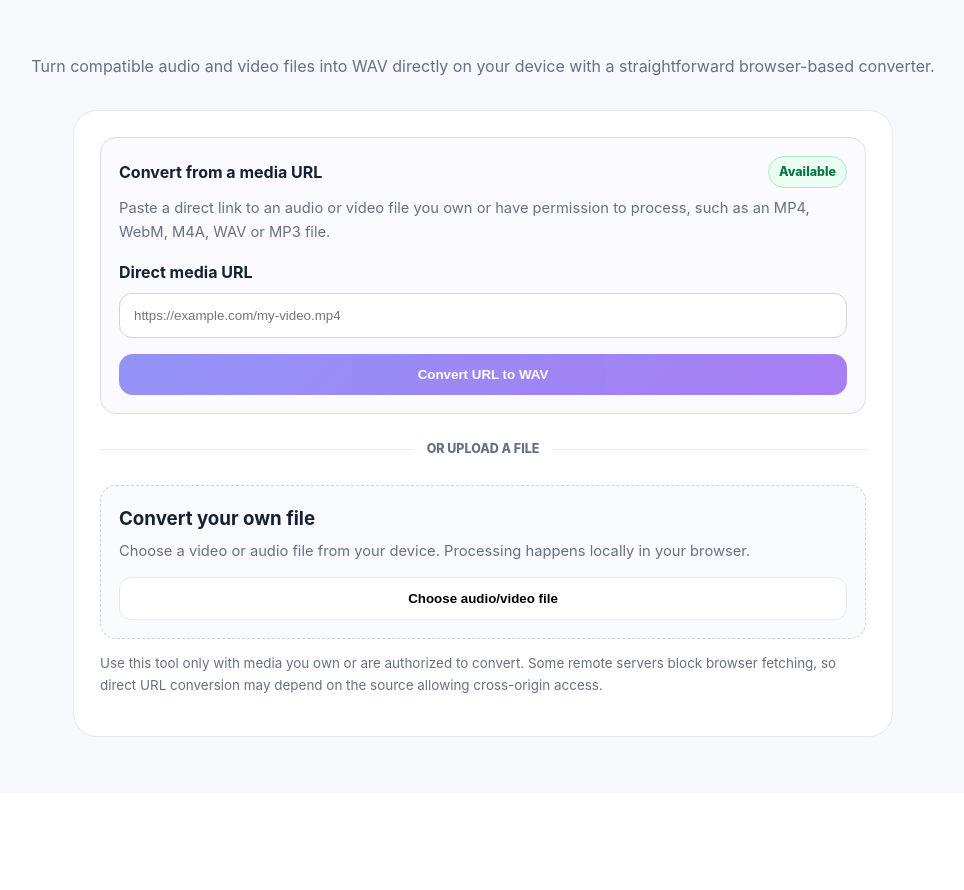
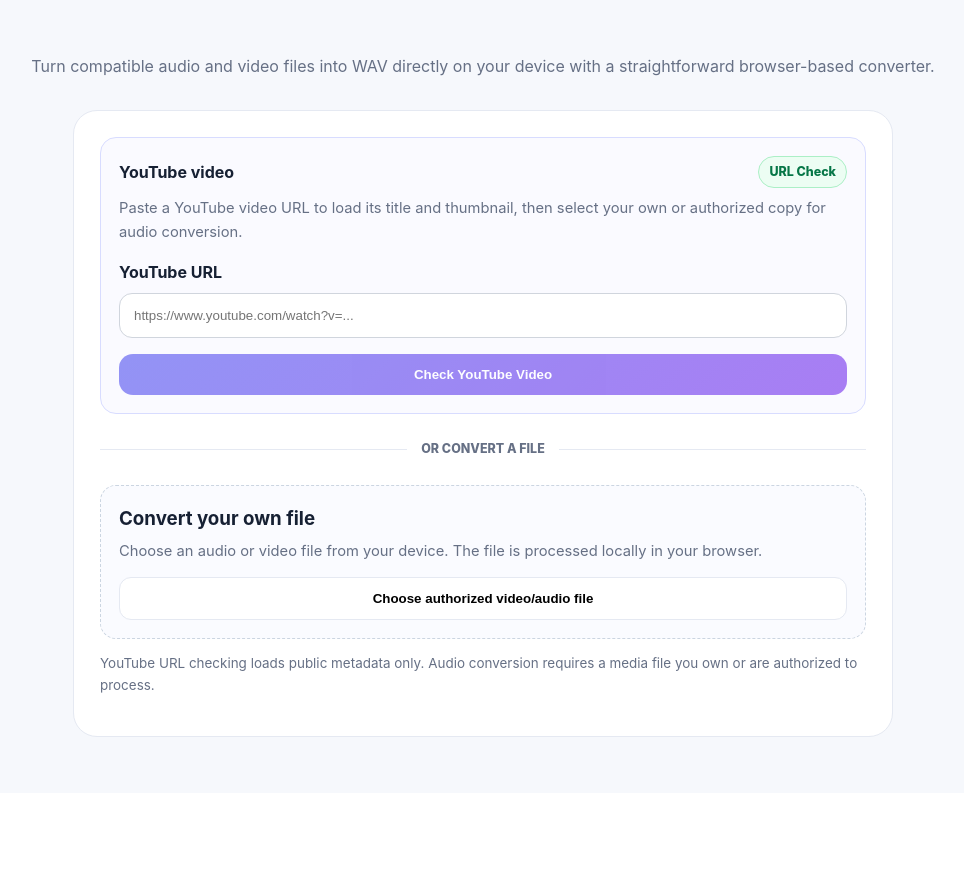
Before and after one commit to alihaiderasrw/audiosnap-youtube-mp3-site, a Next.js app: page /youtube-to-wav in a window 1280 px wide. Shown: the part 320-1210 px from the top of the page, without its empty margins (157-1121 px from the left). Built offline with nearby package versions, Linux system fonts and the light colour scheme; no server answers.

Commit message:
Add YouTube preview and authorized file conversion flow

```diff
--- a/components/Converter.tsx
+++ b/components/Converter.tsx
@@ -2,105 +2,22 @@
 import {useRef,useState} from "react";
 import type {FFmpeg as FFmpegType} from "@ffmpeg/ffmpeg";
 
+type Preview={title:string;author:string;thumbnail:string;url:string};
 const MAX_FILE_SIZE=200*1024*1024;
-const MEDIA_EXT=/\.(mp4|webm|mov|m4v|mp3|m4a|aac|wav|ogg|oga|flac)(?:$|[?#])/i;
 
 export default function Converter({format="mp3"}:{format?:"mp3"|"wav"}){
- const[quality,setQuality]=useState("192");
- const[message,setMessage]=useState("");
- const[loading,setLoading]=useState(false);
- const[file,setFile]=useState<File|null>(null);
- const[url,setUrl]=useState("");
- const[progress,setProgress]=useState(0);
- const[downloadUrl,setDownloadUrl]=useState("");
- const[downloadName,setDownloadName]=useState("audiosnap-audio");
- const fileRef=useRef<HTMLInputElement>(null);
- const ffmpegRef=useRef<FFmpegType|null>(null);
-
+ const[quality,setQuality]=useState("192");const[message,setMessage]=useState("");const[loading,setLoading]=useState(false);const[file,setFile]=useState<File|null>(null);const[url,setUrl]=useState("");const[preview,setPreview]=useState<Preview|null>(null);const[progress,setProgress]=useState(0);const[downloadUrl,setDownloadUrl]=useState("");const[downloadName,setDownloadName]=useState("audiosnap-audio");
+ const fileRef=useRef<HTMLInputElement>(null);const ffmpegRef=useRef<FFmpegType|null>(null);
  function clearDownload(){if(downloadUrl)URL.revokeObjectURL(downloadUrl);setDownloadUrl("")}
-
- async function getFFmpeg(){
-  const [{FFmpeg},{toBlobURL}]=await Promise.all([import("@ffmpeg/ffmpeg"),import("@ffmpeg/util")]);
-  let ffmpeg=ffmpegRef.current;
-  if(!ffmpeg){
-   ffmpeg=new FFmpeg();
-   ffmpeg.on("progress",({progress})=>setProgress(Math.max(0,Math.min(100,Math.round(progress*100)))));
-   const base="https://cdn.jsdelivr.net/npm/@ffmpeg/core@0.12.10/dist/umd";
-   await ffmpeg.load({coreURL:await toBlobURL(`${base}/ffmpeg-core.js`,"text/javascript"),wasmURL:await toBlobURL(`${base}/ffmpeg-core.wasm`,"application/wasm")});
-   ffmpegRef.current=ffmpeg;
-  }
-  return ffmpeg;
- }
-
- async function convertSource(source:File,name:string){
-  setLoading(true);setProgress(0);clearDownload();
-  try{
-   if(source.size>MAX_FILE_SIZE)throw new Error("File is too large. Please use a file under 200 MB.");
-   setMessage("Loading secure browser converter…");
-   const [{fetchFile},ffmpeg]=await Promise.all([import("@ffmpeg/util"),getFFmpeg()]);
-   setMessage("Converting on your device…");
-   const ext=source.name.split(".").pop()?.replace(/[^a-zA-Z0-9]/g,"")||"media";
-   const input=`input.${ext}`;
-   const output=format==="wav"?"audiosnap-output.wav":"audiosnap-output.mp3";
-   await ffmpeg.writeFile(input,await fetchFile(source));
-   const args=format==="wav"?["-i",input,"-vn","-c:a","pcm_s16le",output]:["-i",input,"-vn","-c:a","libmp3lame","-b:a",`${quality}k`,output];
-   await ffmpeg.exec(args);
-   const data=await ffmpeg.readFile(output);
-   const bytes=data instanceof Uint8Array?data:new TextEncoder().encode(data);
-   const blob=new Blob([bytes as BlobPart],{type:format==="wav"?"audio/wav":"audio/mpeg"});
-   setDownloadUrl(URL.createObjectURL(blob));
-   setDownloadName(name.replace(/\.[^.]+$/,"").replace(/[^a-zA-Z0-9-_ ]/g,"").trim()||"audiosnap-audio");
-   setProgress(100);setMessage("Conversion complete. Your download is ready.");
-   await ffmpeg.deleteFile(input);await ffmpeg.deleteFile(output);
-  }catch(e:any){console.error(e);setMessage(e?.message||"Conversion could not be completed. Try another supported media file.")}
-  finally{setLoading(false)}
- }
-
- async function convertLocal(){if(!file){fileRef.current?.click();return}await convertSource(file,file.name)}
-
- async function convertUrl(e:React.FormEvent){
-  e.preventDefault();setMessage("");setProgress(0);clearDownload();
-  let parsed:URL;
-  try{parsed=new URL(url)}catch{setMessage("Please enter a valid direct media URL starting with http:// or https://.");return}
-  if(!["http:","https:"].includes(parsed.protocol)){setMessage("Only http:// and https:// media URLs are supported.");return}
-  setLoading(true);
-  try{
-   setMessage("Fetching media from the URL…");
-   const r=await fetch(parsed.toString(),{method:"GET",mode:"cors",credentials:"omit",redirect:"follow"});
-   if(!r.ok)throw new Error(`The media server returned HTTP ${r.status}.`);
-   const type=(r.headers.get("content-type")||"").toLowerCase();
-   if(!type.startsWith("audio/")&&!type.startsWith("video/")&&!MEDIA_EXT.test(parsed.pathname))throw new Error("This URL does not appear to point directly to an audio or video file.");
-   const len=Number(r.headers.get("content-length")||0);
-   if(len>MAX_FILE_SIZE)throw new Error("The remote file is larger than 200 MB.");
-   const blob=await r.blob();
-   if(blob.size>MAX_FILE_SIZE)throw new Error("The remote file is larger than 200 MB.");
-   const pathName=decodeURIComponent(parsed.pathname.split("/").pop()||"remote-media");
-   const ext=(pathName.match(/\.([a-zA-Z0-9]{2,5})$/)?.[1]||type.split("/")[1]?.split(";")[0]||"media").replace(/[^a-zA-Z0-9]/g,"");
-   const remoteFile=new File([blob],pathName.includes(".")?pathName:`remote-media.${ext}`,{type:type||blob.type});
-   setLoading(false);
-   await convertSource(remoteFile,remoteFile.name);
-  }catch(e:any){
-   console.error(e);
-   setLoading(false);
-   const corsHint=e instanceof TypeError?" The source may block browser access (CORS). Try another direct media URL or upload the file below.":"";
-   setMessage((e?.message||"Could not fetch this media URL.")+corsHint);
-  }
- }
-
+ async function getFFmpeg(){const[{FFmpeg},{toBlobURL}]=await Promise.all([import("@ffmpeg/ffmpeg"),import("@ffmpeg/util")]);let ffmpeg=ffmpegRef.current;if(!ffmpeg){ffmpeg=new FFmpeg();ffmpeg.on("progress",({progress})=>setProgress(Math.max(0,Math.min(100,Math.round(progress*100)))));const base="https://cdn.jsdelivr.net/npm/@ffmpeg/core@0.12.10/dist/umd";await ffmpeg.load({coreURL:await toBlobURL(`${base}/ffmpeg-core.js`,"text/javascript"),wasmURL:await toBlobURL(`${base}/ffmpeg-core.wasm`,"application/wasm")});ffmpegRef.current=ffmpeg}return ffmpeg}
+ async function convertSource(source:File,name:string){setLoading(true);setProgress(0);clearDownload();try{if(source.size>MAX_FILE_SIZE)throw new Error("File is too large. Please use a file under 200 MB.");setMessage("Loading secure browser converter…");const[{fetchFile},ffmpeg]=await Promise.all([import("@ffmpeg/util"),getFFmpeg()]);setMessage("Converting on your device…");const ext=source.name.split(".").pop()?.replace(/[^a-zA-Z0-9]/g,"")||"media";const input=`input.${ext}`;const output=format==="wav"?"audiosnap-output.wav":"audiosnap-output.mp3";await ffmpeg.writeFile(input,await fetchFile(source));const args=format==="wav"?["-i",input,"-vn","-c:a","pcm_s16le",output]:["-i",input,"-vn","-c:a","libmp3lame","-b:a",`${quality}k`,output];await ffmpeg.exec(args);const data=await ffmpeg.readFile(output);const bytes=data instanceof Uint8Array?data:new TextEncoder().encode(data);const blob=new Blob([bytes as BlobPart],{type:format==="wav"?"audio/wav":"audio/mpeg"});setDownloadUrl(URL.createObjectURL(blob));setDownloadName(name.replace(/\.[^.]+$/,"").replace(/[^a-zA-Z0-9-_ ]/g,"").trim()||"audiosnap-audio");setProgress(100);setMessage("Conversion complete. Your download is ready.");await ffmpeg.deleteFile(input);await ffmpeg.deleteFile(output)}catch(e:any){console.error(e);setMessage(e?.message||"Conversion could not be completed. Try another supported media file.")}finally{setLoading(false)}}
+ async function checkYouTube(e:React.FormEvent){e.preventDefault();setLoading(true);setPreview(null);setMessage("Checking YouTube video…");clearDownload();try{const r=await fetch("/api/youtube-preview",{method:"POST",headers:{"Content-Type":"application/json"},body:JSON.stringify({url})});const data=await r.json();if(!r.ok)throw new Error(data.error||"Could not load video.");setPreview(data);setMessage("Video found. If you own or are authorized to use it, choose your local copy below to convert it.")}catch(e:any){setMessage(e?.message||"Could not load the YouTube video.")}finally{setLoading(false)}}
+ async function convertLocal(){if(!file){fileRef.current?.click();return}await convertSource(file,preview?.title||file.name)}
  return <div id="converter" className="converter-card">
-  <form onSubmit={convertUrl} className="url-converter">
-   <div className="status-row"><strong>Convert from a media URL</strong><span className="live-badge">Available</span></div>
-   <p>Paste a direct link to an audio or video file you own or have permission to process, such as an MP4, WebM, M4A, WAV or MP3 file.</p>
-   <label htmlFor="media-url">Direct media URL</label>
-   <div className="input-row"><input id="media-url" value={url} onChange={e=>setUrl(e.target.value)} placeholder="https://example.com/my-video.mp4" type="url" required disabled={loading}/></div>
-   {format==="mp3"&&<div className="local-quality"><label>MP3 quality</label><select value={quality} onChange={e=>setQuality(e.target.value)} disabled={loading}><option value="128">128 kbps</option><option value="192">192 kbps</option><option value="256">256 kbps</option><option value="320">320 kbps</option></select></div>}
-   <button type="submit" className="button wide" disabled={loading||!url.trim()}>{loading?`Processing… ${progress}%`:`Convert URL to ${format.toUpperCase()}`}</button>
-  </form>
-  <div className="divider"><span>OR UPLOAD A FILE</span></div>
-  <div className="local-converter"><h3>Convert your own file</h3><p>Choose a video or audio file from your device. Processing happens locally in your browser.</p>{format==="mp3"&&<div className="local-quality"><label>MP3 quality</label><select value={quality} onChange={e=>setQuality(e.target.value)} disabled={loading}><option value="128">128 kbps</option><option value="192">192 kbps</option><option value="256">256 kbps</option><option value="320">320 kbps</option></select></div>}<input ref={fileRef} className="file-input" type="file" accept="audio/*,video/*" onChange={e=>{const f=e.target.files?.[0]||null;setFile(f);setProgress(0);setMessage(f?`Selected: ${f.name}`:"");clearDownload()}}/><button type="button" className="ghost wide-ghost" disabled={loading} onClick={()=>fileRef.current?.click()}>{file?`Change file: ${file.name}`:"Choose audio/video file"}</button>{file&&<button type="button" className="button wide" disabled={loading} onClick={convertLocal}>{loading?`Converting… ${progress}%`:`Convert file to ${format.toUpperCase()}`}</button>}</div>
-  {loading&&<div className="progress-track"><div className="progress-fill" style={{width:`${progress}%`}}/></div>}
-  {downloadUrl&&<a className="download-button" href={downloadUrl} download={`${downloadName}.${format}`}>Download {format.toUpperCase()}</a>}
-  {message&&<div className="alert">{message}</div>}
-  <p className="notice">Use this tool only with media you own or are authorized to convert. Some remote servers block browser fetching, so direct URL conversion may depend on the source allowing cross-origin access.</p>
+  <form onSubmit={checkYouTube} className="url-converter"><div className="status-row"><strong>YouTube video</strong><span className="live-badge">URL Check</span></div><p>Paste a YouTube video URL to load its title and thumbnail, then select your own or authorized copy for audio conversion.</p><label htmlFor="youtube-url">YouTube URL</label><div className="input-row"><input id="youtube-url" value={url} onChange={e=>{setUrl(e.target.value);setPreview(null)}} placeholder="https://www.youtube.com/watch?v=..." type="url" required disabled={loading}/></div><button type="submit" className="button wide" disabled={loading||!url.trim()}>{loading?"Checking…":"Check YouTube Video"}</button></form>
+  {preview&&<div className="video-preview"><img src={preview.thumbnail} alt="YouTube video thumbnail"/><div><span className="preview-label">VIDEO FOUND</span><h3>{preview.title}</h3><p>{preview.author}</p><p className="preview-note">To convert this video, select a copy you own or are authorized to process.</p></div></div>}
+  <div className="divider"><span>{preview?"SELECT YOUR VIDEO COPY":"OR CONVERT A FILE"}</span></div>
+  <div className="local-converter"><h3>{preview?`Convert “${preview.title}”`:"Convert your own file"}</h3><p>Choose an audio or video file from your device. The file is processed locally in your browser.</p>{format==="mp3"&&<div className="local-quality"><label>MP3 quality</label><select value={quality} onChange={e=>setQuality(e.target.value)} disabled={loading}><option value="128">128 kbps</option><option value="192">192 kbps</option><option value="256">256 kbps</option><option value="320">320 kbps</option></select></div>}<input ref={fileRef} className="file-input" type="file" accept="audio/*,video/*" onChange={e=>{const f=e.target.files?.[0]||null;setFile(f);setProgress(0);setMessage(f?`Selected: ${f.name}`:"");clearDownload()}}/><button type="button" className="ghost wide-ghost" disabled={loading} onClick={()=>fileRef.current?.click()}>{file?`Selected: ${file.name}`:"Choose authorized video/audio file"}</button>{file&&<button type="button" className="button wide" disabled={loading} onClick={convertLocal}>{loading?`Converting… ${progress}%`:`Convert to ${format.toUpperCase()}`}</button>}</div>
+  {loading&&progress>0&&<div className="progress-track"><div className="progress-fill" style={{width:`${progress}%`}}/></div>}{downloadUrl&&<a className="download-button" href={downloadUrl} download={`${downloadName}.${format}`}>Download {format.toUpperCase()}</a>}{message&&<div className="alert">{message}</div>}<p className="notice">YouTube URL checking loads public metadata only. Audio conversion requires a media file you own or are authorized to process.</p>
  </div>
 }
```
